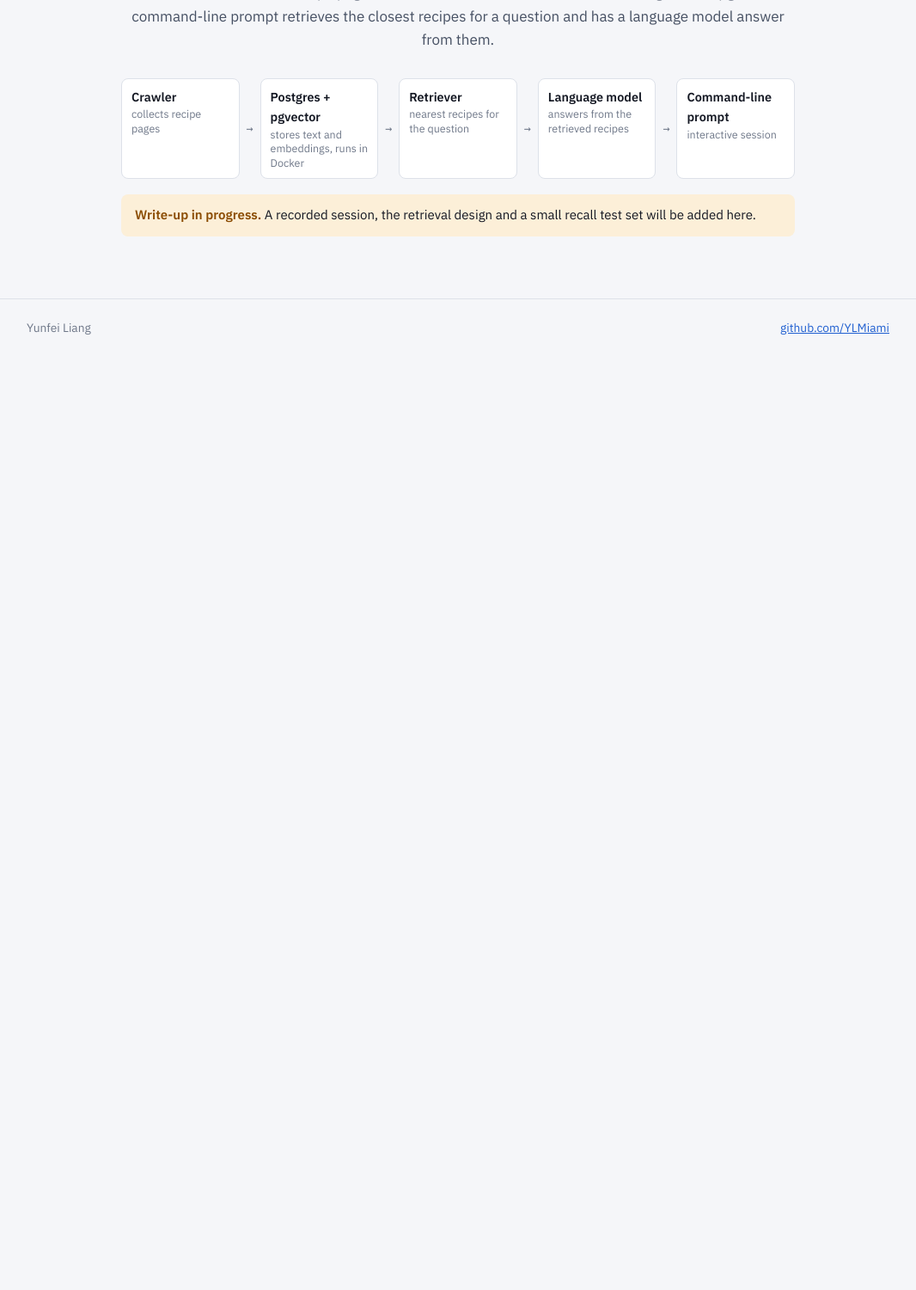
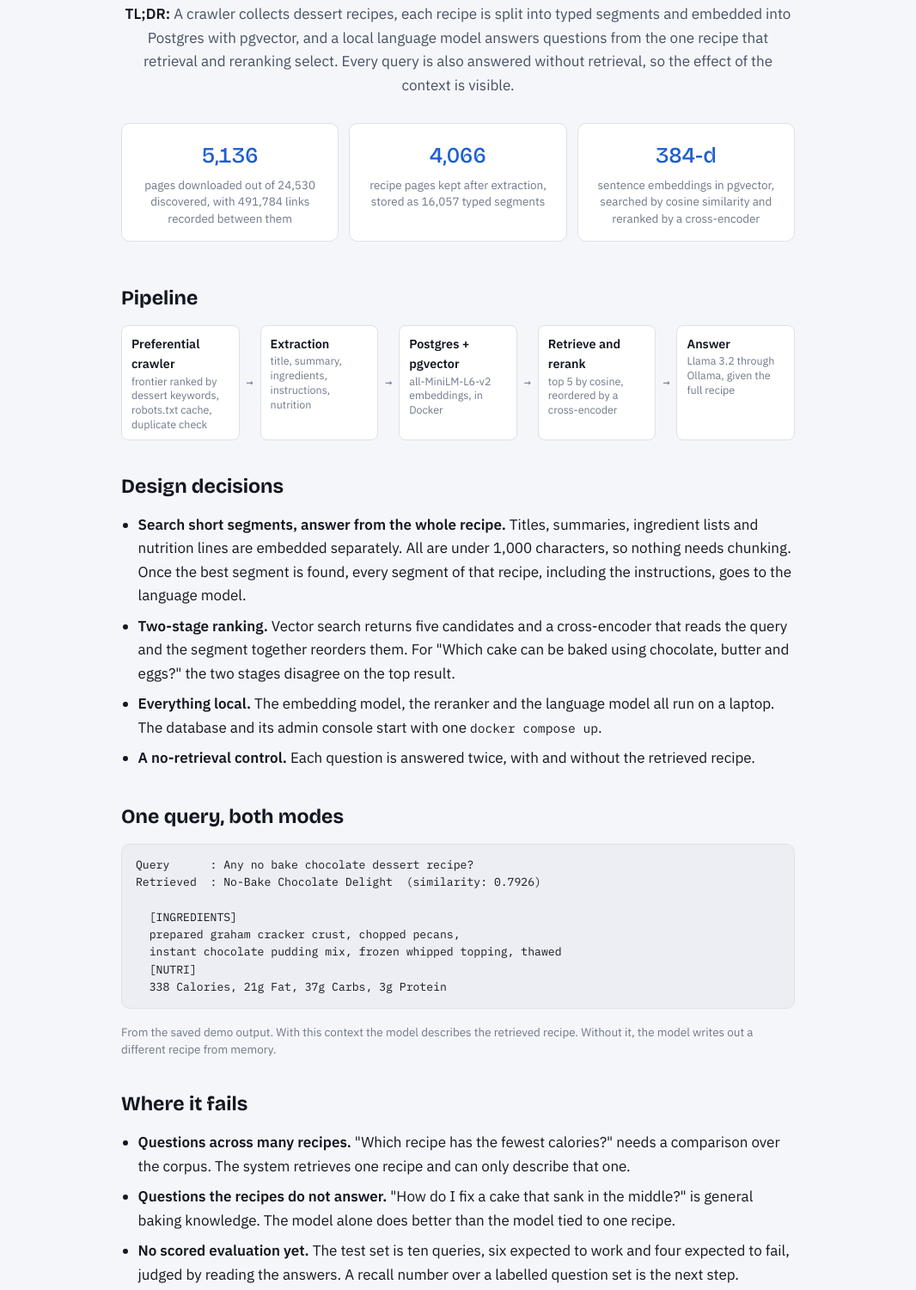
Before and after one commit to YLMiami/YLmiami.github.io, a plain HTML site: page recipe-assistant/index.html in a window 1280 px wide. Shown: the part 322-1822 px from the top of the page at 86% size, without its empty margins (107-1173 px from the left). Before the commit the page ends 800 px from the top, so only its background shows below. Drawn offline with nearby package versions, Linux system fonts and the light colour scheme.

Commit message:
Fill in the recipe retrieval page from the team repository
Co-Authored-By: Claude Fable 5.2 <noreply@anthropic.com>
Claude-Session: https://claude.ai/code/session_019tzP9r6xwBYsU3izgbvoPF

```diff
--- a/recipe-assistant/index.html
+++ b/recipe-assistant/index.html
@@ -15,20 +15,48 @@
 <main>
 <div class="wrap center">
 <h1>Recipe Retrieval Assistant</h1>
-<p class="sub">From a web crawler to question answering over recipes</p>
-<p class="byline">Yunfei Liang · team project</p>
+<p class="sub">From a focused web crawler to grounded answers about recipes</p>
+<p class="byline">Anna Dvořáková, Srećko Krečković, Yunfei Liang · Web Information Extraction and Retrieval, University of Ljubljana, 2026</p>
 <div class="links"><a href="https://github.com/DvorakovaA/WIER_pref_crawler_C">[GitHub]</a><span>(team repository, private)</span></div>
-<p class="tldr"><b>TL;DR:</b> A crawler collects recipe pages. Their text is embedded and stored in Postgres with pgvector. A command-line prompt retrieves the closest recipes for a question and has a language model answer from them.</p>
+<p class="tldr"><b>TL;DR:</b> A crawler collects dessert recipes, each recipe is split into typed segments and embedded into Postgres with pgvector, and a local language model answers questions from the one recipe that retrieval and reranking select. Every query is also answered without retrieval, so the effect of the context is visible.</p>
 </div>
+<div class="wrap"><div class="tiles">
+  <div class="tile"><div class="big">5,136</div><div class="cap">pages downloaded out of 24,530 discovered, with 491,784 links recorded between them</div></div>
+  <div class="tile"><div class="big">4,066</div><div class="cap">recipe pages kept after extraction, stored as 16,057 typed segments</div></div>
+  <div class="tile"><div class="big">384-d</div><div class="cap">sentence embeddings in pgvector, searched by cosine similarity and reranked by a cross-encoder</div></div>
+</div></div>
 <div class="wrap">
+<h2>Pipeline</h2>
 <div class="pipe">
-  <div class="n"><b>Crawler</b><span>collects recipe pages</span></div><span class="ar">→</span>
-  <div class="n"><b>Postgres + pgvector</b><span>stores text and embeddings, runs in Docker</span></div><span class="ar">→</span>
-  <div class="n"><b>Retriever</b><span>nearest recipes for the question</span></div><span class="ar">→</span>
-  <div class="n"><b>Language model</b><span>answers from the retrieved recipes</span></div><span class="ar">→</span>
-  <div class="n"><b>Command-line prompt</b><span>interactive session</span></div>
+  <div class="n"><b>Preferential crawler</b><span>frontier ranked by dessert keywords, robots.txt cache, duplicate check</span></div><span class="ar">→</span>
+  <div class="n"><b>Extraction</b><span>title, summary, ingredients, instructions, nutrition</span></div><span class="ar">→</span>
+  <div class="n"><b>Postgres + pgvector</b><span>all-MiniLM-L6-v2 embeddings, in Docker</span></div><span class="ar">→</span>
+  <div class="n"><b>Retrieve and rerank</b><span>top 5 by cosine, reordered by a cross-encoder</span></div><span class="ar">→</span>
+  <div class="n"><b>Answer</b><span>Llama 3.2 through Ollama, given the full recipe</span></div>
 </div>
-<p class="note"><b>Write-up in progress.</b> A recorded session, the retrieval design and a small recall test set will be added here.</p>
+<h2>Design decisions</h2>
+<ul>
+<li><b>Search short segments, answer from the whole recipe.</b> Titles, summaries, ingredient lists and nutrition lines are embedded separately. All are under 1,000 characters, so nothing needs chunking. Once the best segment is found, every segment of that recipe, including the instructions, goes to the language model.</li>
+<li><b>Two-stage ranking.</b> Vector search returns five candidates and a cross-encoder that reads the query and the segment together reorders them. For "Which cake can be baked using chocolate, butter and eggs?" the two stages disagree on the top result.</li>
+<li><b>Everything local.</b> The embedding model, the reranker and the language model all run on a laptop. The database and its admin console start with one <code>docker compose up</code>.</li>
+<li><b>A no-retrieval control.</b> Each question is answered twice, with and without the retrieved recipe.</li>
+</ul>
+<h2>One query, both modes</h2>
+<div class="code"><pre>Query      : Any no bake chocolate dessert recipe?
+Retrieved  : No-Bake Chocolate Delight  (similarity: 0.7926)
+
+  [INGREDIENTS]
+  prepared graham cracker crust, chopped pecans,
+  instant chocolate pudding mix, frozen whipped topping, thawed
+  [NUTRI]
+  338 Calories, 21g Fat, 37g Carbs, 3g Protein</pre></div>
+<p class="cap">From the saved demo output. With this context the model describes the retrieved recipe. Without it, the model writes out a different recipe from memory.</p>
+<h2>Where it fails</h2>
+<ul>
+<li><b>Questions across many recipes.</b> "Which recipe has the fewest calories?" needs a comparison over the corpus. The system retrieves one recipe and can only describe that one.</li>
+<li><b>Questions the recipes do not answer.</b> "How do I fix a cake that sank in the middle?" is general baking knowledge. The model alone does better than the model tied to one recipe.</li>
+<li><b>No scored evaluation yet.</b> The test set is ten queries, six expected to work and four expected to fail, judged by reading the answers. A recall number over a labelled question set is the next step.</li>
+</ul>
 </div>
 </main>
 <footer><div class="wrap wide"><span>Yunfei Liang</span><a href="https://github.com/YLMiami">github.com/YLMiami</a></div></footer>
```
Also changed, not shown: index.html (+1 -1 lines).
